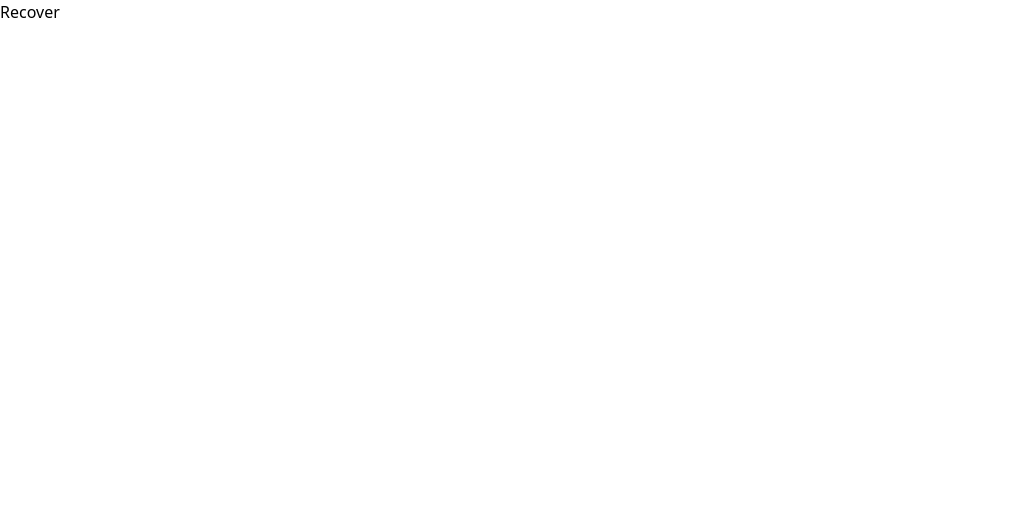
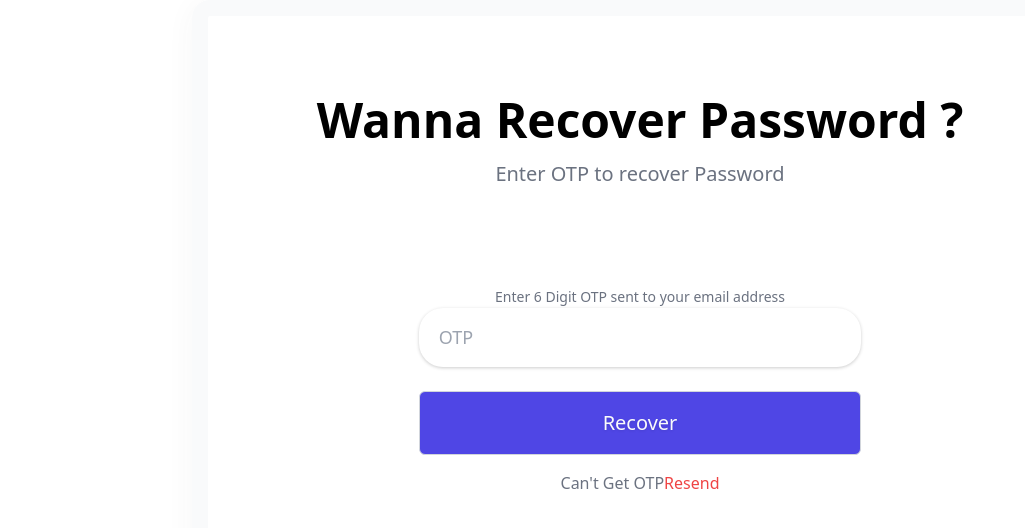
Before and after one commit to shaanjijoe/Authentication-App, a React (Create React App) app in the folder Client/client/: page /recovery in a window 1280 px wide. Shown: the top 528 px of the page, without its empty margins (0-1025 px from the left). Built offline with nearby package versions, Linux system fonts and the light colour scheme; a web font is replaced by a local one.

Commit message:
Reset UI Recovery UI Password UI and Username UI completed

```diff
--- a/Client/client/src/components/Password.js
+++ b/Client/client/src/components/Password.js
@@ -1,9 +1,65 @@
 import React from 'react';
+import {Link} from 'react-router-dom';
+import avatar from '../Images/No-profile.png'
+import styles from '../styles/Username.module.css';
+import {Toaster} from 'react-hot-toast';
+import {useFormik} from 'formik';
+import { passwordValidate } from '../helper/validate';
+function Password() {
+    const formik =useFormik({
+        initialValues :{
+            password: '@1234'
+        },
+        validate: passwordValidate,
 
-function Password() {
-  return (
-    <div>
-      Password is stored here
+        // directed to validate.js
+        validateOnBlur: false,
+        validateOnChange: false,
+        onSubmit: async values =>{
+            console.log(values);
+            // console.log(formik);
+
+        }
+    })
+    // const formik stores that object returned by useformik
+    // argument is the object provided and this object consist of an object
+    // unable to understand line 14 (async value)
+
+    return (
+    <div className="container mx-auto">
+        <Toaster position='top-center' reverseOrder= {false}></Toaster>
+        <div className="flex justify-center items-center h-screen">
+            <div className={styles.glass}>
+            <div className="title flex flex-col items-center">
+                <h4 className="yo text-5xl font-bold">Login and interface page</h4>
+                <span className='py-5 text-xl w-2/3 text-center text-gray-500'>Nevigation system for pages enables</span>
+                <form className='py-1' onSubmit={formik.handleSubmit}>
+                    {/*
+                    whenever my form is submitted formik.handlesubmit is called
+                    it is an inbuilt function in formik lib
+                    */}
+                    <div className='profile flex justify-center py-4'>
+                    <img src={avatar} className={styles.profile_img}alt= "avatar"/>
+                </div>
+                <div className='textbox flex flex-col items-center gap-6'>
+                    <input {...formik.getFieldProps('password')} className= {styles.textbox} type="password" placeholder='Password'/>
+                    {/* in the above line placeholder sets a default display value to my text box
+                        ... works as spread operator and takes all values from it in a go and also update it along
+                        here i called formik and in the field of that object we changed value of username
+                        username here is the key of that object
+                     */}
+                    <button type = 'submit' className={styles.btn}>Sign In</button>
+                </div>
+                <div className='text-center py-4'>
+                    <span className='text-gray-500'>
+                        Forgot password ?
+                        <Link to="/recovery" className='text-red-500'> Recover Now</Link>
+                    </span>
+                </div>
+                </form>
+                </div>
+            </div>
+        </div>
     </div>
   );
 }
--- a/Client/client/src/components/Recovery.js
+++ b/Client/client/src/components/Recovery.js
@@ -1,9 +1,61 @@
 import React from 'react';
+import {Link} from 'react-router-dom';
+// import avatar from '../Images/No-profile.png'
+import styles from '../styles/Username.module.css';
+import {Toaster} from 'react-hot-toast';
+import {useFormik} from 'formik';
+import { passwordValidate } from '../helper/validate';
+function Recovery() {
+    const formik =useFormik({
+        initialValues :{
+            password: '@1234'
+        },
+        validate: passwordValidate,
 
-function Recovery() {
-  return (
-    <div>
-      Recover
+        // directed to validate.js
+        validateOnBlur: false,
+        validateOnChange: false,
+        onSubmit: async values =>{
+            console.log(values);
+            // console.log(formik);
+
+        }
+    })
+    // const formik stores that object returned by useformik
+    // argument is the object provided and this object consist of an object
+    // unable to understand line 14 (async value)
+
+    return (
+    <div className="container mx-auto">
+        <Toaster position='top-center' reverseOrder= {false}></Toaster>
+        <div className="flex justify-center items-center h-screen">
+            <div className={styles.glass}>
+            <div className="title flex flex-col items-center">
+                <h4 className="yo text-5xl font-bold">Wanna Recover Password ?</h4>
+                <span className='py-4 text-xl w-2/3 text-center text-gray-500'>Enter OTP to recover Password</span>
+                <form className='py-20'>
+                    {/*
+                    whenever my form is submitted formik.handlesubmit is called
+                    it is an inbuilt function in formik lib
+                    */}
+
+                <div className='textbox flex flex-col items-center gap-6'>
+                  <div className='input text-center'>
+                  <span className='py-4 text-sm text-left text-gray-500'>Enter 6 Digit OTP sent to your email address</span>
+                    <input className= {styles.textbox} type="password" placeholder='OTP'/>
+                    </div>
+                    <button type = 'submit' className={styles.btn}>Recover</button>
+                </div>
+                <div className='text-center py-4'>
+                    <span className='text-gray-500'>
+                        Can't Get OTP
+                        <button className='text-red-500'>Resend</button>
+                    </span>
+                </div>
+                </form>
+                </div>
+            </div>
+        </div>
     </div>
   );
 }
--- a/Client/client/src/components/Reset.js
+++ b/Client/client/src/components/Reset.js
@@ -1,9 +1,63 @@
 import React from 'react';
+// import {Link} from 'react-router-dom';
+// import avatar from '../Images/No-profile.png'
+import styles from '../styles/Username.module.css';
+import {Toaster} from 'react-hot-toast';
+import {useFormik} from 'formik';
+import { resetpasswordValidate } from '../helper/validate';
+function Reset() {
+    const formik =useFormik({
+        initialValues :{
+            password: '',
+            confirm_password: '',
+        },
+        validate: resetpasswordValidate,
 
-export default function Reset() {
-  return (
-    <div>
-      Reset
+        // directed to validate.js
+        validateOnBlur: false,
+        validateOnChange: false,
+        onSubmit: async values =>{
+            console.log(values);
+            // console.log(formik);
+
+        }
+    })
+    // const formik stores that object returned by useformik
+    // argument is the object provided and this object consist of an object
+    // unable to understand line 14 (async value)
+
+    return (
+    <div className="container mx-auto">
+        <Toaster position='top-center' reverseOrder= {false}></Toaster>
+        <div className="flex justify-center items-center h-screen">
+            <div className={styles.glass}>
+            <div className="title flex flex-col items-center">
+                <h4 className="yo text-5xl font-bold">Reset</h4>
+                <span className='py-5 text-xl w-2/3 text-center text-gray-500'>Enter New Password</span>
+                <form className='py-1' onSubmit={formik.handleSubmit}>
+                    {/*
+                    whenever my form is submitted formik.handlesubmit is called
+                    it is an inbuilt function in formik lib
+                    */}
+                    <div className='profile flex justify-center py-4'>
+
+                </div>
+                <div className='textbox flex flex-col items-center gap-6'>
+                    <input {...formik.getFieldProps('password')} className= {styles.textbox} type="password" placeholder='Password'/>
+                    <input {...formik.getFieldProps('confirm_password')} className= {styles.textbox} type="password" placeholder='Confirm Password'/>
+                    {/* in the above line placeholder sets a default display value to my text box
+                        ... works as spread operator and takes all values from it in a go and also update it along
+                        here i called formik and in the field of that object we changed value of username
+                        username here is the key of that object
+                     */}
+                    <button type = 'submit' className={styles.btn}>Reset</button>
+                </div>
+                </form>
+                </div>
+            </div>
+        </div>
     </div>
   );
 }
+
+export default Reset;
--- a/Client/client/src/helper/validate.js
+++ b/Client/client/src/helper/validate.js
@@ -1,9 +1,45 @@
 import toast from 'react-hot-toast';
-
+// validate username
 export async function usernameValidate(values){
     const errors = usernameVerify({},values)
     return errors;
 }
+
+export async function passwordValidate(values){
+    const errors = passwordVerify({},values)
+    return errors;
+}
+export async function resetpasswordValidate(values){
+    const errors = passwordVerify({},values)
+    if(values.password!==values.confirm_password)
+    errors.exist = toast.error("Password doesn't match");
+    return errors;
+}
+
+// validate password
+function passwordVerify(errors={},values)
+{
+    const specialchars= /[!@#$%^&*()_+[\]{};':"\\|,.<>/?]+/;
+    if(!values.password)
+    {
+        errors.password = toast.error("Password Required...!");
+    }
+    else if(values.password.includes(" "))
+    {
+        errors.password = toast.error("Wrong Password...!");
+    }
+    else if(values.password.length<4)
+    {
+        errors.password = toast.error("Password is weak");
+    }
+    else if(!specialchars.test(values.password)){
+        errors.password = toast.error("Password must have special chars");
+    }
+    return errors;
+}
+
+
+
 
 //Here we used toast to complete the task
 
--- a/Client/client/src/styles/Username.module.css
+++ b/Client/client/src/styles/Username.module.css
@@ -10,7 +10,7 @@
   border-color: #f9fafb; /* Replaced border-gray-50 */
   flex-shrink: 0; /* Replaced shrink-0 */
   height: 100%; /* Replaced h-3/4 */
-  width: 30%; /* Replaced w-[30%] */
+  width: 70%; /* Replaced w-[30%] */
   border-radius: 1.125rem; /* Replaced rounded-3xl */
   padding-top: 5rem; /* Replaced py-20 */
   padding-bottom: 5rem; /* Replaced py-20 */
```
